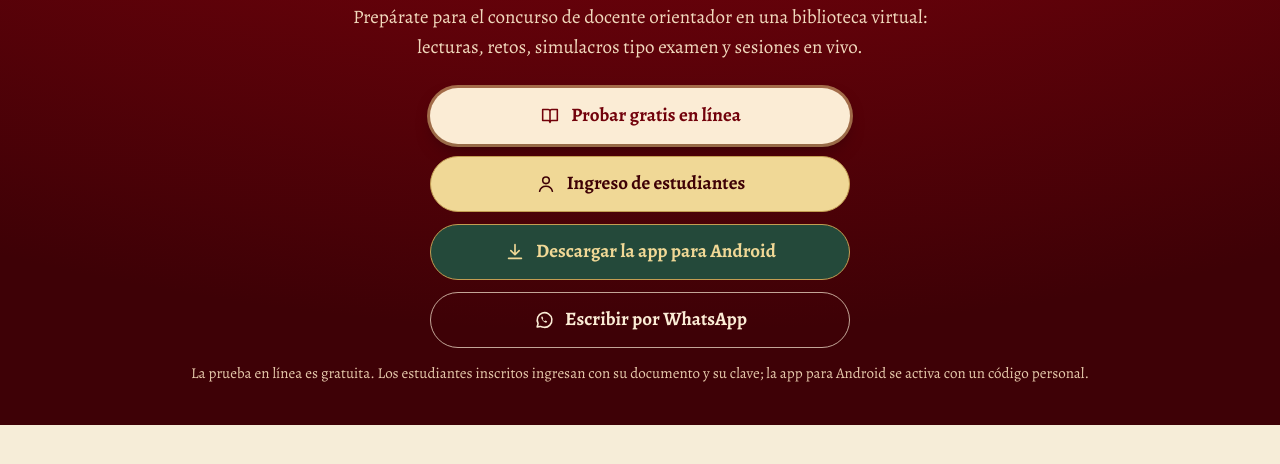
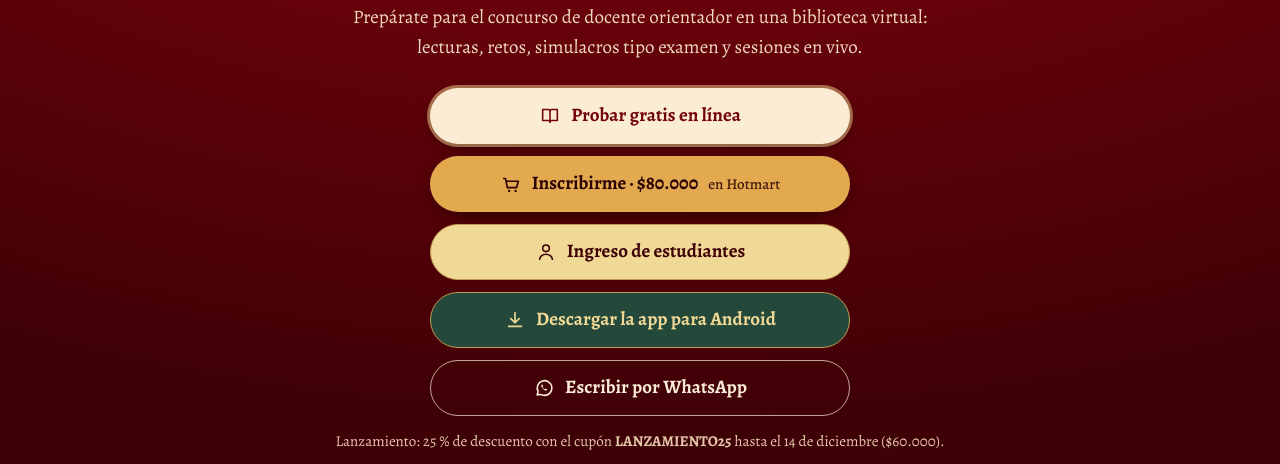
Before and after one commit to FredyMor/concursa-docente-orientador, a plain HTML site: page index.html in a window 1280 px wide. Shown: the part 508-972 px from the top of the page. Drawn offline with Linux system fonts and the light colour scheme.

Commit message:
Botón de inscripción con pago en Hotmart y cupón de lanzamiento
Co-Authored-By: Claude Opus 5.5 <noreply@anthropic.com>
Claude-Session: https://claude.ai/code/session_01QGeazGVb6bVL2T7iwhPU97

```diff
--- a/index.html
+++ b/index.html
@@ -27,6 +27,8 @@ h1 small{display:block;font-size:.5em;color:var(--laton-claro);margin-top:6px}
 .boton svg{width:22px;height:22px;flex:0 0 22px}
 .b-prueba{background:#fbecd5;color:var(--vino);box-shadow:0 0 0 3px rgba(226,196,127,.55),0 8px 20px -8px rgba(0,0,0,.6)}
 .b-descarga{background:var(--musgo);color:#f0d896;border:1px solid var(--laton)}
+.b-compra{background:#e2a94f;color:#2a0204;font-weight:700;box-shadow:0 8px 20px -8px rgba(0,0,0,.6)}
+.precio{font-size:15px;font-weight:500;opacity:.85}
 .b-ingreso{background:#f0d896;color:#3e0106;border:1px solid var(--laton)}
 .b-whatsapp{background:transparent;color:#fbecd5;border:1.5px solid rgba(251,236,213,.7)}
 .nota-hero{font-size:15px;color:#e6c9ab;margin:14px 0 0}
@@ -54,10 +56,12 @@ footer{background:var(--vino-osc);color:#d9bfa3;text-align:center;font-size:14.5
   <p class="lema">Prepárate para el concurso de docente orientador en una biblioteca virtual: lecturas, retos, simulacros tipo examen y sesiones en vivo.</p>
   <div class="botones">
     <a class="boton b-prueba" href="curso/"><svg viewBox="0 0 24 24" aria-hidden="true"><path d="M4 5h6a2 2 0 012 2v12a2 2 0 00-2-2H4zM20 5h-6a2 2 0 00-2 2v12a2 2 0 012-2h6z" fill="none" stroke="currentColor" stroke-width="1.7" stroke-linejoin="round"/></svg>Probar gratis en línea</a>
+    <a class="boton b-compra" href="https://pay.hotmart.com/N108658785M" target="_blank" rel="noopener"><svg viewBox="0 0 24 24" aria-hidden="true"><path d="M4 6h2l2 10h10l2-7H7" fill="none" stroke="currentColor" stroke-width="1.8" stroke-linecap="round" stroke-linejoin="round"/><circle cx="10" cy="19.5" r="1.3" fill="currentColor"/><circle cx="17" cy="19.5" r="1.3" fill="currentColor"/></svg>Inscribirme · $80.000 <span class="precio">en Hotmart</span></a>
     <a class="boton b-ingreso" href="curso/?ingreso=1"><svg viewBox="0 0 24 24" aria-hidden="true"><circle cx="12" cy="8" r="3.6" fill="none" stroke="currentColor" stroke-width="1.7"/><path d="M5 20c.8-3.6 3.6-5.6 7-5.6s6.2 2 7 5.6" fill="none" stroke="currentColor" stroke-width="1.7" stroke-linecap="round"/></svg>Ingreso de estudiantes</a>
     <a class="boton b-descarga" href="descargas/Concursa-Docente-orientador.apk" download><svg viewBox="0 0 24 24" aria-hidden="true"><path d="M12 4v11m0 0l-4.5-4.5M12 15l4.5-4.5M5 19h14" fill="none" stroke="currentColor" stroke-width="1.8" stroke-linecap="round" stroke-linejoin="round"/></svg>Descargar la app para Android</a>
     <a class="boton b-whatsapp" href="https://wa.me/573057842072?text=Hola%2C%20quiero%20informaci%C3%B3n%20sobre%20el%20curso%20Concursa%3A%20Docente%20orientador." target="_blank" rel="noopener"><svg viewBox="0 0 24 24" aria-hidden="true"><path d="M4.5 19.5l1.1-3.6A8 8 0 1112 20a8 8 0 01-3.9-1z" fill="none" stroke="currentColor" stroke-width="1.7" stroke-linejoin="round"/><path d="M9 8.5c0 3 2.5 6 5.5 6.5l1-1.4-1.8-1-1 .8c-1-.5-1.8-1.3-2.3-2.3l.8-1-1-1.8z" fill="currentColor"/></svg>Escribir por WhatsApp</a>
   </div>
+  <p class="nota-hero" id="promo" hidden>Lanzamiento: 25 % de descuento con el cupón <b>LANZAMIENTO25</b> hasta el 14 de diciembre ($60.000).</p>
   <p class="nota-hero">La prueba en línea es gratuita. Los estudiantes inscritos ingresan con su documento y su clave; la app para Android se activa con un código personal.</p>
 </header>
 
@@ -71,6 +75,9 @@ footer{background:var(--vino-osc);color:#d9bfa3;text-align:center;font-size:14.5
     <div class="tarjeta"><h3>Sesiones en vivo</h3><p>Agenda de encuentros sincrónicos con el docente dinamizador del curso.</p></div>
     <div class="tarjeta"><h3>Sin internet</h3><p>Una vez instalada, la app funciona sin conexión y guarda tu progreso en el teléfono.</p></div>
   </div>
+
+  <h2>Inscripción</h2>
+  <p>El pago se hace en Hotmart, con tarjeta (hasta 12 cuotas), Nequi u otros medios disponibles en Colombia: <a href="https://pay.hotmart.com/N108658785M" target="_blank" rel="noopener">inscribirme por $80.000</a>. Al comprar recibes el acceso al área de miembros de Hotmart con la guía del curso y el certificado de 120 horas. Luego escribe por WhatsApp al 305 784 2072 tu número de documento (curso en línea) o el número de equipo de la app (Android) y el correo de tu compra: te enviamos tu clave o tu código de activación.</p>
 
   <h2>Curso en línea para estudiantes</h2>
   <p>Si te inscribiste, el administrador te enviará por WhatsApp tu clave personal. Toca «Ingreso de estudiantes», o «Ya tengo clave» dentro de la prueba gratuita, y escribe tu número de documento y tu clave: se desbloquea el curso completo desde cualquier navegador, en el computador o en el celular.</p>
@@ -92,5 +99,8 @@ footer{background:var(--vino-osc);color:#d9bfa3;text-align:center;font-size:14.5
 </main>
 
 <footer>© 2026 Fredy Moreno Quintero. Todos los derechos reservados.</footer>
+<script>
+{const fin=new Date('2026-12-15T05:00:00Z');if(new Date()<fin){document.getElementById('promo').hidden=false;document.querySelectorAll('a[href^="https://pay.hotmart.com/N108658785M"]').forEach(a=>a.href='https://pay.hotmart.com/N108658785M?off=LANZAMIENTO25');}}
+</script>
 </body>
 </html>
```
